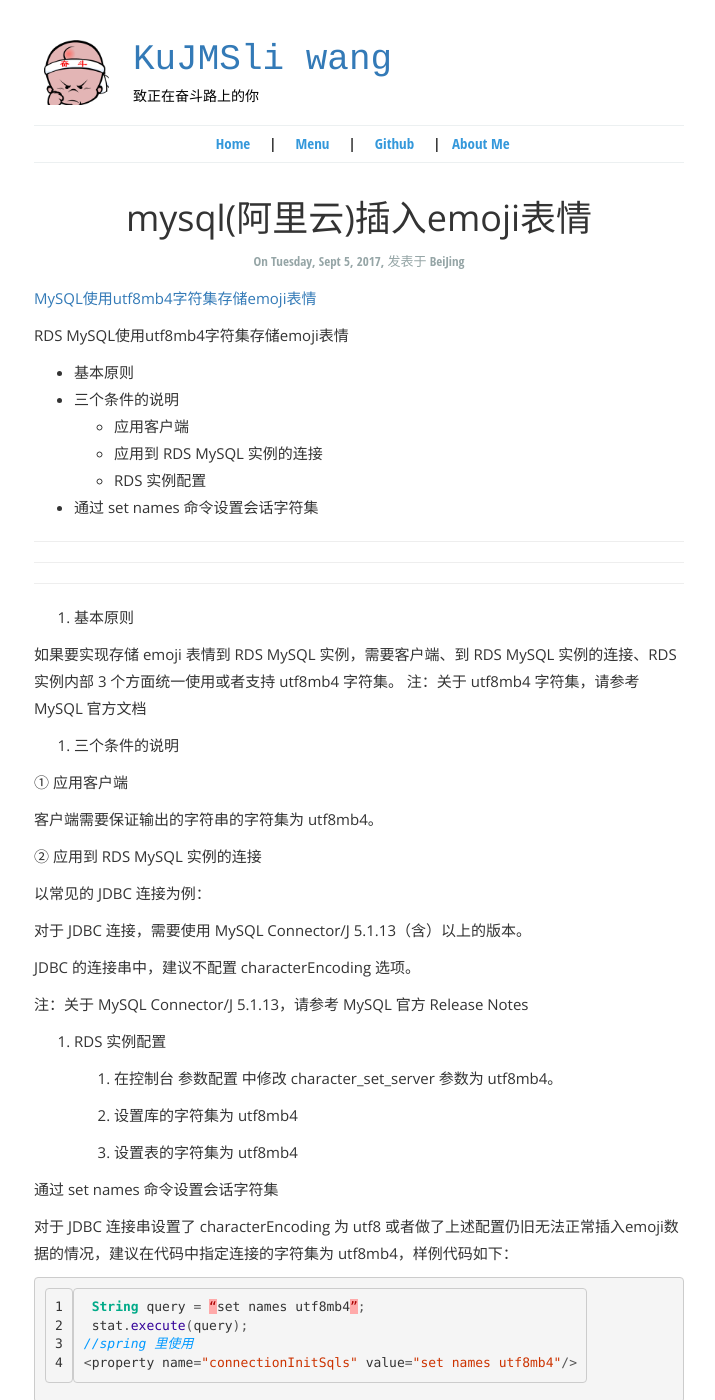
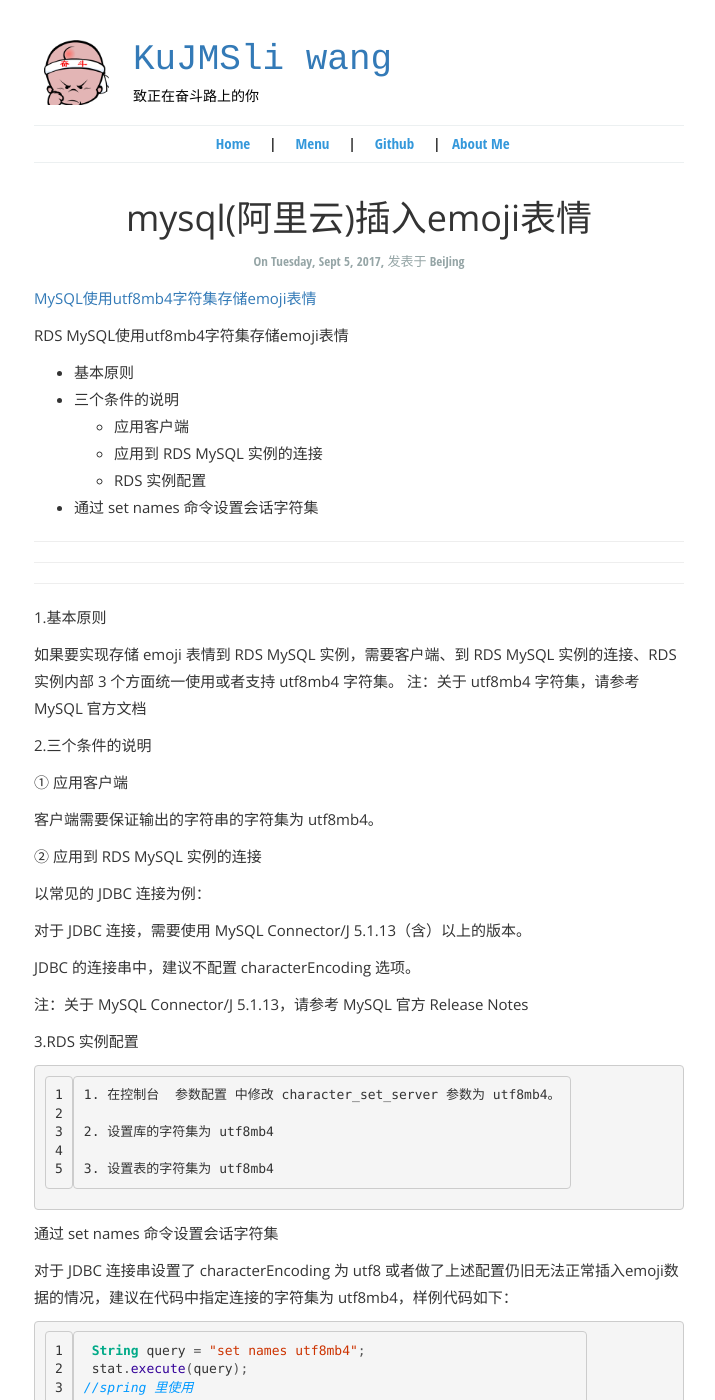
Before and after one commit to KuJMSliwang/KuJMSliwang.github.io, a Jekyll site: the page built from _posts/2017-09-05-Getting-Started.md, in a window 1280 px wide and 1400 px high. Shown: the whole window, without its empty margins (281-996 px from the left). Built offline with Jekyll 4.4.1, drawn with Linux system fonts in a browser that asks for light colours.

Commit message:
em表情总结

````diff
--- a/_posts/2017-09-05-Getting-Started.md
+++ b/_posts/2017-09-05-Getting-Started.md
@@ -22,12 +22,12 @@ RDS MySQL使用utf8mb4字符集存储emoji表情
 ---
 ***
 ___
-1. 基本原则
+1.基本原则
 
 如果要实现存储 emoji 表情到 RDS MySQL 实例，需要客户端、到 RDS MySQL 实例的连接、RDS 实例内部 3 个方面统一使用或者支持 utf8mb4 字符集。
 注：关于 utf8mb4 字符集，请参考 MySQL 官方文档
 
-2. 三个条件的说明
+2.三个条件的说明
 
 ① 应用客户端
 
@@ -43,7 +43,7 @@ JDBC 的连接串中，建议不配置 characterEncoding 选项。
 
 注：关于 MySQL Connector/J 5.1.13，请参考 MySQL 官方 Release Notes
 
-3. RDS 实例配置
+3.RDS 实例配置
 
     1. 在控制台  参数配置 中修改 character_set_server 参数为 utf8mb4。
 
@@ -55,7 +55,7 @@ JDBC 的连接串中，建议不配置 characterEncoding 选项。
 
 对于 JDBC 连接串设置了 characterEncoding 为 utf8 或者做了上述配置仍旧无法正常插入emoji数据的情况，建议在代码中指定连接的字符集为 utf8mb4，样例代码如下：
 ```java
- String query = “set names utf8mb4”;
+ String query = "set names utf8mb4";
  stat.execute(query);
 //spring 里使用
 <property name="connectionInitSqls" value="set names utf8mb4"/>
````
